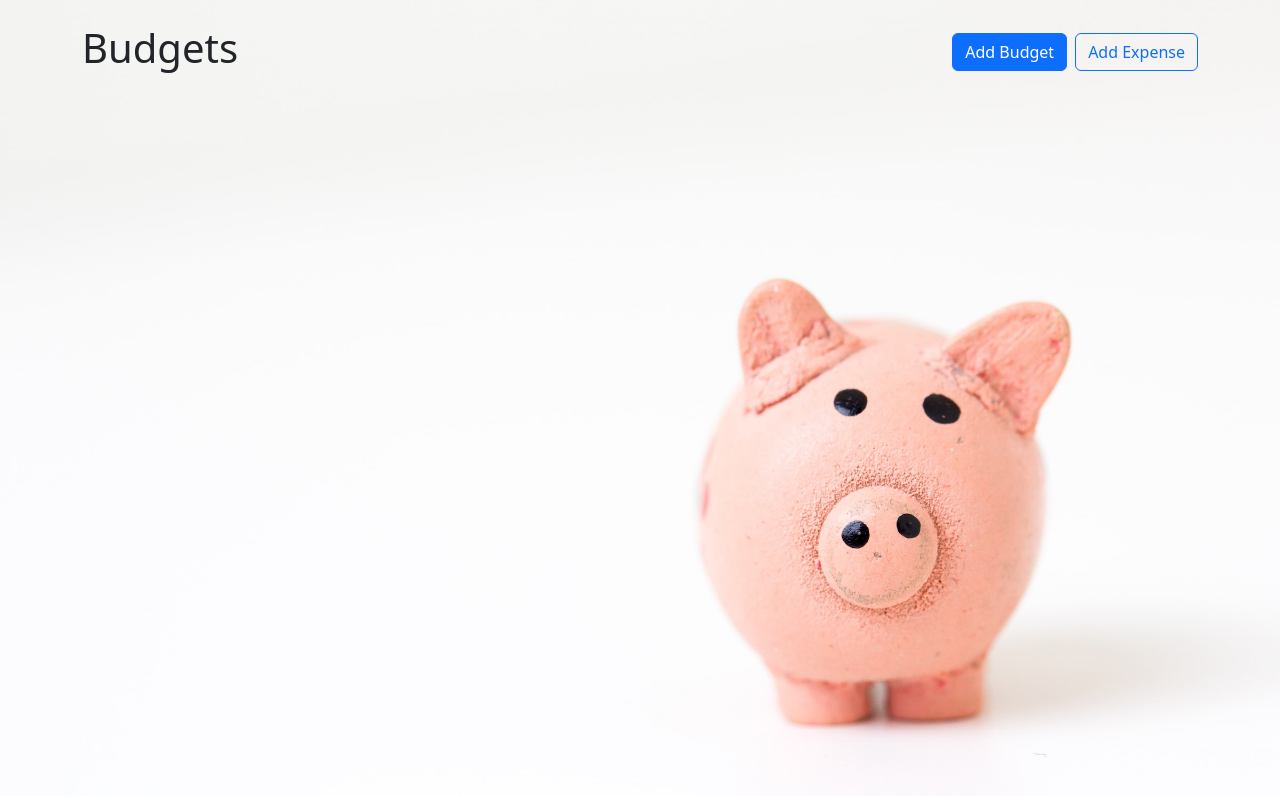
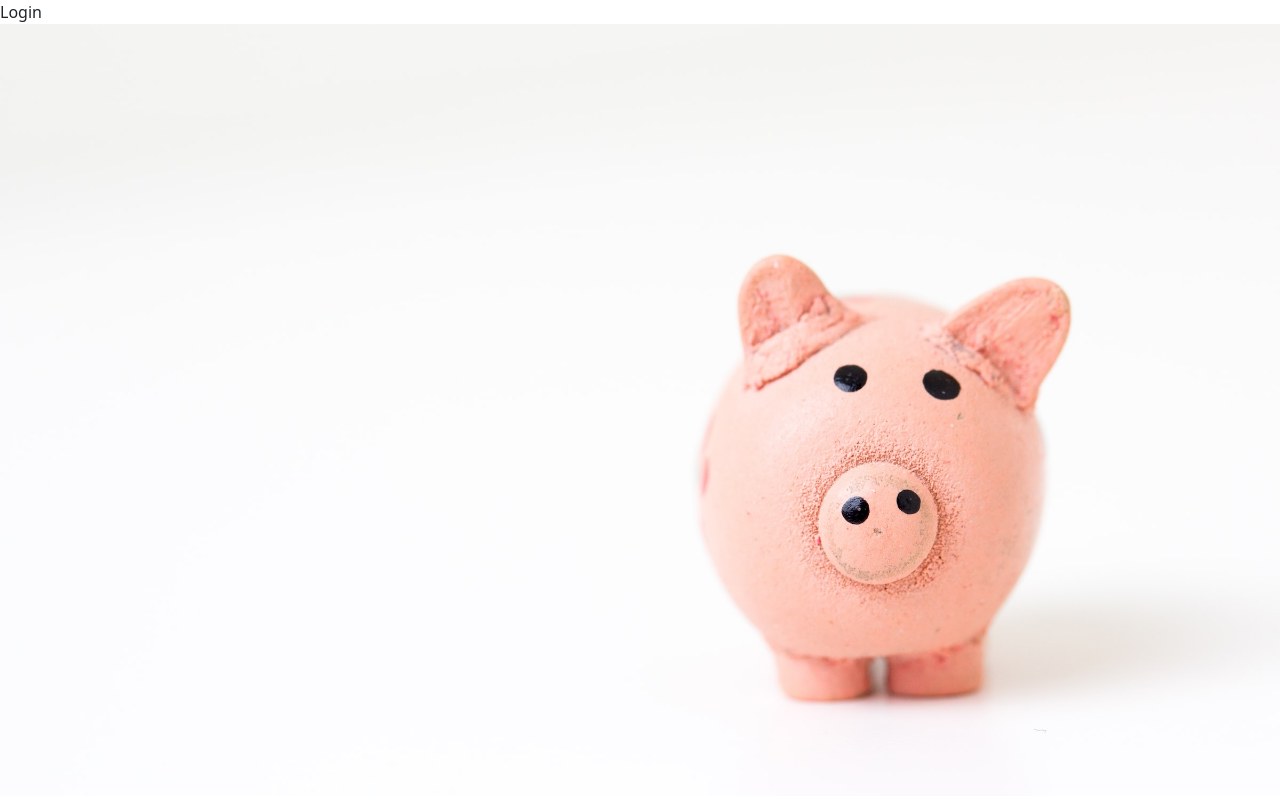
Before and after one commit to lensonfernandes/React-Budget-App, a React (Create React App) app in the folder reactbudgetapp/: page /login in a window 1280 px wide. Shown: the top 796 px of the page. Built offline with nearby package versions, Linux system fonts and the light colour scheme.

Commit message:
Initial Structure and Routes completed

```diff
--- a/reactbudgetapp/package.json
+++ b/reactbudgetapp/package.json
@@ -3,13 +3,19 @@
   "version": "0.1.0",
   "private": true,
   "dependencies": {
+    "@chakra-ui/react": "^2.5.1",
+    "@emotion/react": "^11.10.6",
+    "@emotion/styled": "^11.10.6",
     "@testing-library/jest-dom": "^5.16.5",
     "@testing-library/react": "^13.4.0",
     "@testing-library/user-event": "^13.5.0",
+    "axios": "^1.3.4",
     "bootstrap": "^5.2.2",
+    "framer-motion": "^10.0.1",
     "react": "^18.2.0",
     "react-bootstrap": "^2.6.0",
     "react-dom": "^18.2.0",
+    "react-router-dom": "^6.8.2",
     "react-scripts": "5.0.1",
     "web-vitals": "^2.1.4"
   },
--- a/reactbudgetapp/src/App.js
+++ b/reactbudgetapp/src/App.js
@@ -3,13 +3,23 @@ import { Button, Stack } from "react-bootstrap";
 import BudgetCard from "./components/BudgetCard";
 import AddBudgetModal from "./components/AddBudgetModal";
 import { useState } from "react";
-import { BudgetsProvider, UNCATEGORIZED_BUDGET_ID } from "./Contexts/BudgetsContext";
+import {
+  BudgetsProvider,
+  UNCATEGORIZED_BUDGET_ID,
+} from "./Contexts/BudgetsContext";
 import { useBudgets } from "./Contexts/BudgetsContext";
 import AddExpenseModal from "./components/AddExpenseModal";
 import UncategorizedBudgetCard from "./components/UncategorizedBudgetCard";
 import TotalBudgetCard from "./components/TotalBudgetCard";
 import ViewExpensesModal from "./components/ViewExpensesModal";
-import './App.css';
+import "./App.css";
+import { Routes, Route } from "react-router-dom";
+import Login from "./components/Login/Login";
+import { PATHS } from "./paths";
+import PrivateRoutes from "./routes/PrivateRoutes";
+import RestrictedRoutes from "./routes/RestrictedRoutes";
+import ManageExpense from "./components/ManageExpense/ManageExpense";
+import AddExpense from "./components/AddExpense/AddExpense";
 
 function App() {
   const [showAddBudgetModal, setShowAddBudgetModal] = useState(false);
@@ -25,83 +35,93 @@ function App() {
   }
 
   return (
-    <div className="app-class">
-      <Container className="my-4">
-        <Stack direction="horizontal" gap="2" className="mb-4">
-          <h1 className="me-auto">Budgets</h1>
-          <Button
-            variant="primary"
-            onClick={() => {
-              setShowAddBudgetModal(true);
-            }}
-          >
-            Add Budget
-          </Button>
-          <Button variant="outline-primary" onClick={openAddExpenseModal}>
-            Add Expense
-          </Button>
-        </Stack>
+    <Routes>
+      <Route path="/" element={<PrivateRoutes />}>
+        <Route path={PATHS.ADD_EXPENSE} element={<AddExpense />} />
+        <Route path={PATHS.MANAGE_EXPENSE} element={<ManageExpense />} />
+      </Route>
 
-        <div
-          style={{
-            display: "grid",
-            gridTemplateColumns: "repeat(auto-fill, minmax(300px, 1fr))",
-            gap: "1rem",
-            alignItems: "flex-start",
-            marginBottom:"2vh",
-          }}
-        >
-          {budgets.map((budget) => {
-            const amount = getBudgetExpenses(budget.id).reduce(
-              (total, expense) => total + expense.amount,
-              0
-            );
-            return (
-              <BudgetCard
-                key={budget.id}
-                name={budget.name}
-                amount={amount}
-                max={budget.max}
-                onAddExpenseClick={() => openAddExpenseModal(budget.id)}
-                onViewExpensesClick={() => setViewExpensesModalBudgetId(budget.id)}
-              />
-            );
-          })}
-          {/* <BudgetCard name="Entertainment" amount={1600} max={1000} gray></BudgetCard> */}
-          </div>
-          <div
-             style={{
-              display: "grid",
-              gridTemplateColumns: "repeat(auto-fill, minmax(50%, 1fr))",
-              gap: "1rem",
-              alignItems: "flex-start",
-              marginBottom:"2vh",
-            }}> <UncategorizedBudgetCard onAddExpenseClick={openAddExpenseModal}
-        onViewExpensesClick={() => setViewExpensesModalBudgetId(UNCATEGORIZED_BUDGET_ID)}
-        />
-        <TotalBudgetCard   />
-        </div>
+      <Route path="/" element={<RestrictedRoutes />}>
+        <Route path={PATHS.LOGIN} element={<Login />} />
+      </Route>
+      <Route path={PATHS.LOGIN} element={<Login />} />
+    </Routes>
 
+    //old code
+    // <div className="app-class">
+    //   <Container className="my-4">
+    //     <Stack direction="horizontal" gap="2" className="mb-4">
+    //       <h1 className="me-auto">Budgets</h1>
+    //       <Button
+    //         variant="primary"
+    //         onClick={() => {
+    //           setShowAddBudgetModal(true);
+    //         }}
+    //       >
+    //         Add Budget
+    //       </Button>
+    //       <Button variant="outline-primary" onClick={openAddExpenseModal}>
+    //         Add Expense
+    //       </Button>
+    //     </Stack>
 
+    //     <div
+    //       style={{
+    //         display: "grid",
+    //         gridTemplateColumns: "repeat(auto-fill, minmax(300px, 1fr))",
+    //         gap: "1rem",
+    //         alignItems: "flex-start",
+    //         marginBottom:"2vh",
+    //       }}
+    //     >
+    //       {budgets.map((budget) => {
+    //         const amount = getBudgetExpenses(budget.id).reduce(
+    //           (total, expense) => total + expense.amount,
+    //           0
+    //         );
+    //         return (
+    //           <BudgetCard
+    //             key={budget.id}
+    //             name={budget.name}
+    //             amount={amount}
+    //             max={budget.max}
+    //             onAddExpenseClick={() => openAddExpenseModal(budget.id)}
+    //             onViewExpensesClick={() => setViewExpensesModalBudgetId(budget.id)}
+    //           />
+    //         );
+    //       })}
+    //       {/* <BudgetCard name="Entertainment" amount={1600} max={1000} gray></BudgetCard> */}
+    //       </div>
+    //       <div
+    //          style={{
+    //           display: "grid",
+    //           gridTemplateColumns: "repeat(auto-fill, minmax(50%, 1fr))",
+    //           gap: "1rem",
+    //           alignItems: "flex-start",
+    //           marginBottom:"2vh",
+    //         }}> <UncategorizedBudgetCard onAddExpenseClick={openAddExpenseModal}
+    //     onViewExpensesClick={() => setViewExpensesModalBudgetId(UNCATEGORIZED_BUDGET_ID)}
+    //     />
+    //     <TotalBudgetCard   />
+    //     </div>
 
+    //   </Container>
+    //   <AddBudgetModal
+    //     show={showAddBudgetModal}
+    //     handleClose={() => setShowAddBudgetModal(false)}
+    //   />
+    //   <AddExpenseModal
+    //     show={showAddExpenseModal}
+    //     defaultBudgetId={addExpenseeModalBudgetId}
+    //     handleClose={() => setShowAddExpenseModal(false)}
+    //   />
+    //   {/* viewExpensesModalBudgetId */}
+    //   <ViewExpensesModal
+    //     budgetId={viewExpensesModalBudgetId}
 
-      </Container>
-      <AddBudgetModal
-        show={showAddBudgetModal}
-        handleClose={() => setShowAddBudgetModal(false)}
-      />
-      <AddExpenseModal
-        show={showAddExpenseModal}
-        defaultBudgetId={addExpenseeModalBudgetId}
-        handleClose={() => setShowAddExpenseModal(false)}
-      />
-      {/* viewExpensesModalBudgetId */}
-      <ViewExpensesModal
-        budgetId={viewExpensesModalBudgetId}
-
-        handleClose={() => setViewExpensesModalBudgetId()}
-      />
-    </div>
+    //     handleClose={() => setViewExpensesModalBudgetId()}
+    //   />
+    // </div>
   );
 }
 
--- /dev/null
+++ b/reactbudgetapp/src/client.js
@@ -0,0 +1,5 @@
+import axios from 'axios';
+
+export const client = axios.create({
+    baseURL: "https://reqres.in/api",
+})
--- /dev/null
+++ b/reactbudgetapp/src/components/AddExpense/AddExpense.jsx
@@ -0,0 +1,9 @@
+import React from 'react'
+
+const AddExpense = () => {
+  return (
+    <div>AddExpense</div>
+  )
+}
+
+export default AddExpense
--- /dev/null
+++ b/reactbudgetapp/src/components/Login/Login.jsx
@@ -0,0 +1,9 @@
+import React from 'react'
+
+const Login = () => {
+  return (
+    <div>Login</div>
+  )
+}
+
+export default Login
--- /dev/null
+++ b/reactbudgetapp/src/components/ManageExpense/ManageExpense.jsx
@@ -0,0 +1,9 @@
+import React from 'react'
+
+const ManageExpense = () => {
+  return (
+    <div>ManageExpense</div>
+  )
+}
+
+export default ManageExpense
--- a/reactbudgetapp/src/index.js
+++ b/reactbudgetapp/src/index.js
@@ -1,19 +1,21 @@
-import React from 'react';
-import ReactDOM from 'react-dom/client';
+import React from "react";
+import ReactDOM from "react-dom/client";
 
-import App from './App';
+import App from "./App";
 
+import "bootstrap/dist/css/bootstrap.min.css";
+import { BudgetsProvider } from "./Contexts/BudgetsContext";
+import "./App.css";
+import { BrowserRouter } from "react-router-dom";
 
-import 'bootstrap/dist/css/bootstrap.min.css';
-import {BudgetsProvider} from "./Contexts/BudgetsContext"
-import './App.css';
-
-const root = ReactDOM.createRoot(document.getElementById('root'));
+const root = ReactDOM.createRoot(document.getElementById("root"));
 root.render(
   <React.StrictMode>
     <BudgetsProvider>
-      <App />
+      <BrowserRouter>
+        {" "}
+        <App />
+      </BrowserRouter>
     </BudgetsProvider>
-
   </React.StrictMode>
 );
--- /dev/null
+++ b/reactbudgetapp/src/paths.js
@@ -0,0 +1,9 @@
+
+
+export const PATHS = {
+
+    LOGIN: "/login",
+    ADD_EXPENSE: "/addexpense",
+    MANAGE_EXPENSE: "/manageexpense"
+
+}
--- /dev/null
+++ b/reactbudgetapp/src/routes/PrivateRoutes.js
@@ -0,0 +1,17 @@
+import React from 'react'
+
+import { Outlet, Navigate} from "react-router-dom"
+
+const PrivateRoutes = () => {
+  return (
+    <div>
+
+      {
+        window.localStorage.getItem("token")? (<Outlet />): (<Navigate to="/login" />)
+      }
+
+    </div>
+  )
+}
+
+export default PrivateRoutes
--- /dev/null
+++ b/reactbudgetapp/src/routes/RestrictedRoutes.js
@@ -0,0 +1,16 @@
+import React from 'react';
+
+import { Outlet, Navigate } from 'react-router-dom';
+import { PATHS } from '../paths';
+
+const RestrictedRoutes = () => {
+  return (
+    <div>
+      {
+        window.localStorage.getItem("token")?(<Navigate to={PATHS.MANAGE_EXPENSE} />):(<Outlet />)
+      }
+    </div>
+  )
+}
+
+export default RestrictedRoutes
```
Also changed, not shown: 1 other file (tests, documents, lock files or other folders).
